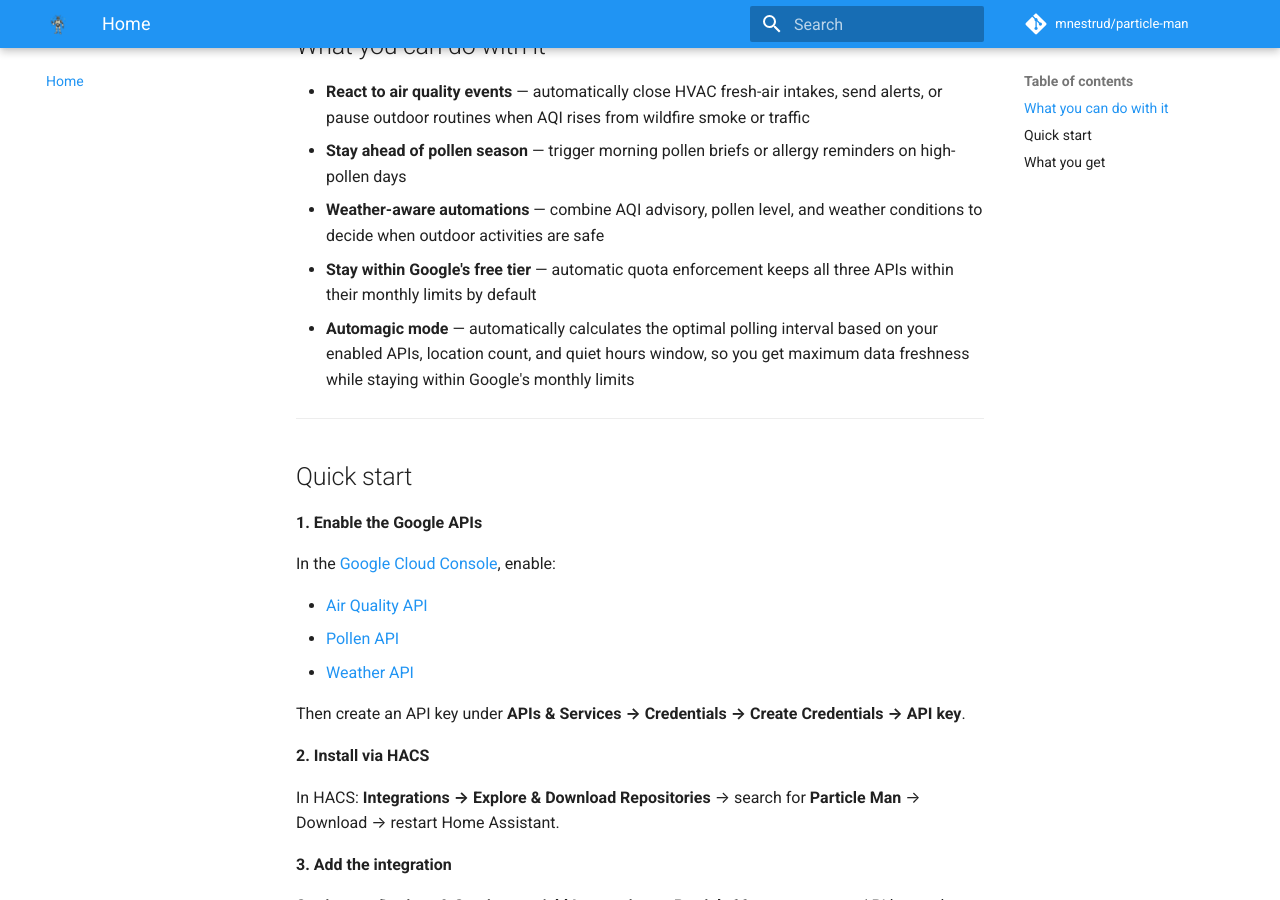
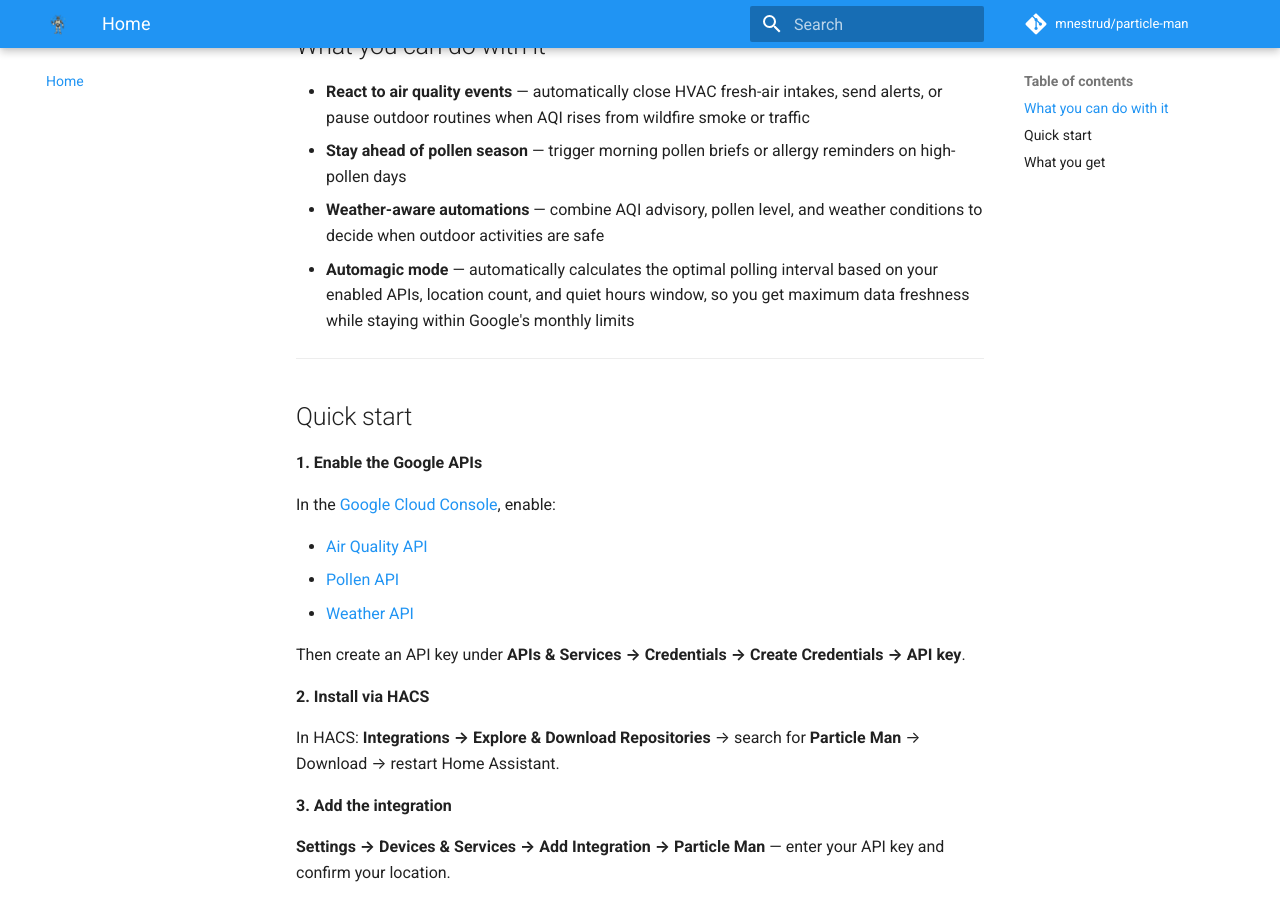
Before and after one commit to mnestrud/particle-man, an MkDocs documentation site: the page built from docs/index.md, in a window 1280 px wide and 900 px high, scrolled down 368 px. Built offline with MkDocs 1.6.1 and Material for MkDocs 9.7.7, drawn with Linux system fonts in a browser that asks for light colours; comment, search, counter and statistics services are not loaded.

Commit message:
Update index.md

```diff
--- a/docs/index.md
+++ b/docs/index.md
@@ -9,7 +9,6 @@
 - **React to air quality events** — automatically close HVAC fresh-air intakes, send alerts, or pause outdoor routines when AQI rises from wildfire smoke or traffic
 - **Stay ahead of pollen season** — trigger morning pollen briefs or allergy reminders on high-pollen days
 - **Weather-aware automations** — combine AQI advisory, pollen level, and weather conditions to decide when outdoor activities are safe
-- **Stay within Google's free tier** — automatic quota enforcement keeps all three APIs within their monthly limits by default
 - **Automagic mode** — automatically calculates the optimal polling interval based on your enabled APIs, location count, and quiet hours window, so you get maximum data freshness while staying within Google's monthly limits
 
 ---
```
